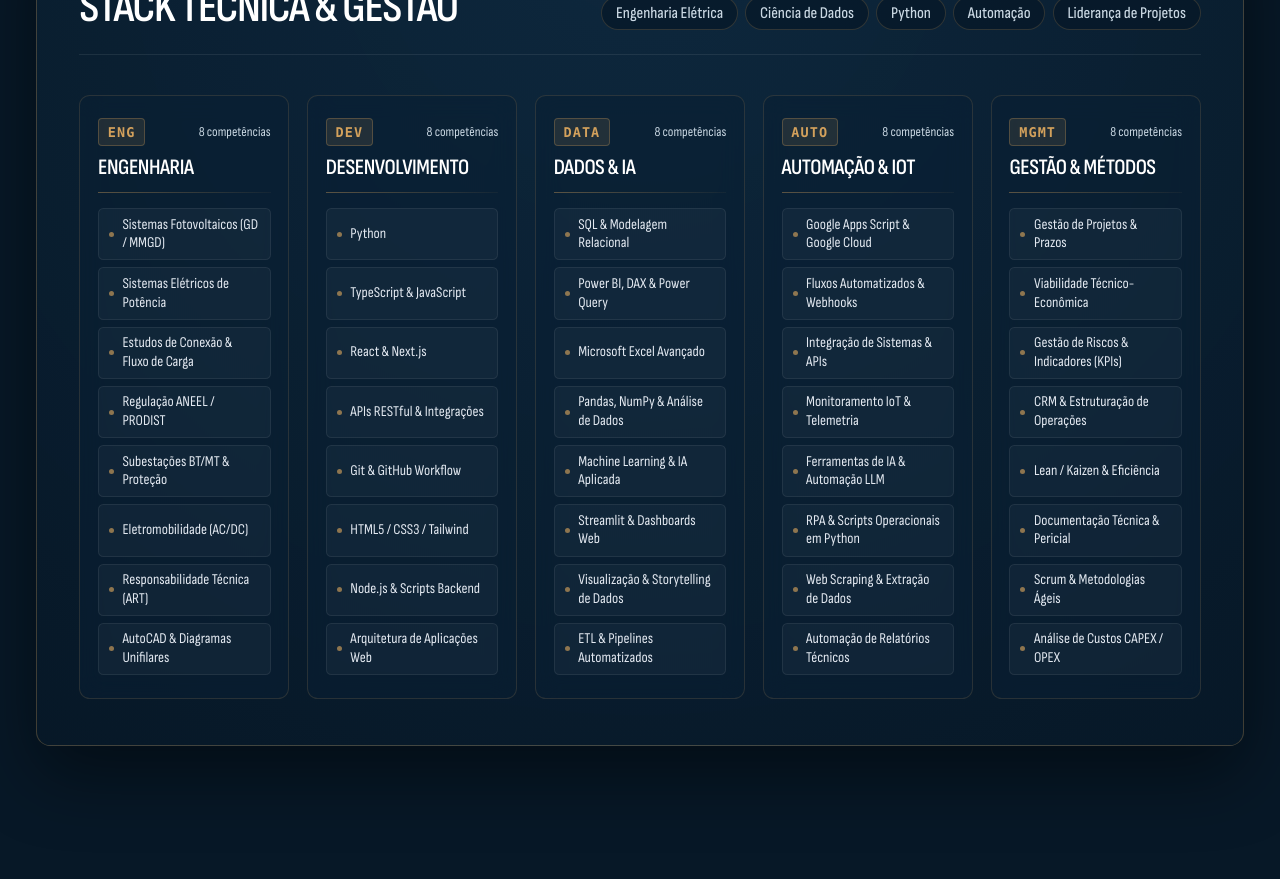
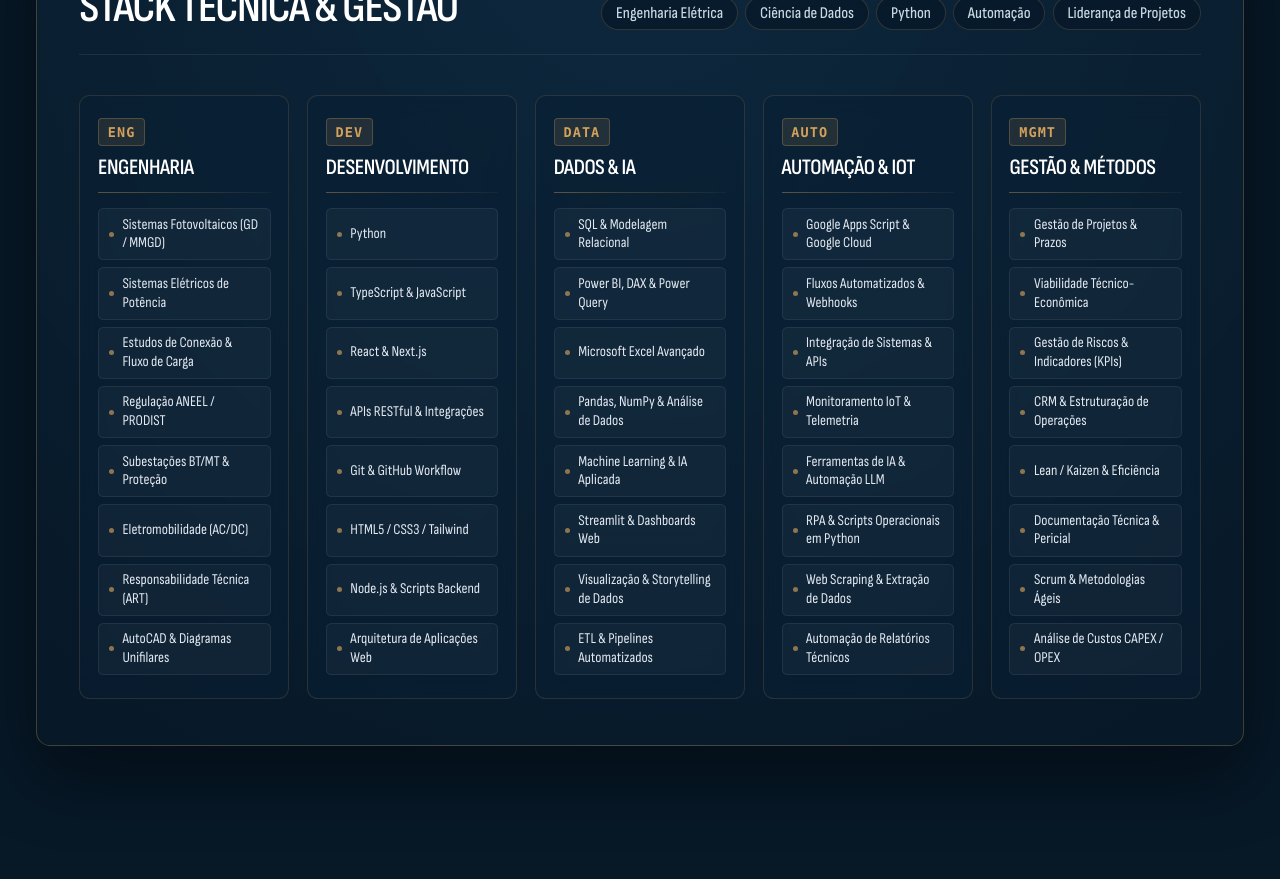
Before and after one commit to luscaarmstrong1/lucas-santos-portfolio, a Next.js app: page / in a window 1280 px wide. Shown: the part 7420-8299 px from the top of the page. Built offline with nearby package versions, Linux system fonts and the light colour scheme; no server answers; a web font is replaced by a local one.

Commit message:
style(skills): remove competency count label from all skill category cards

```diff
--- a/src/components/ExperienceSection.tsx
+++ b/src/components/ExperienceSection.tsx
@@ -60,7 +60,6 @@ export function ExperienceSection() {
               <div key={group.category} className="skill-cat-card">
                 <div className="skill-cat-top">
                   <span className="skill-cat-code">{group.code}</span>
-                  <span className="skill-cat-count">{group.items.length} competências</span>
                 </div>
                 <h4 className="skill-cat-title">{group.category}</h4>
                 <div className="skill-cat-line" />
```
